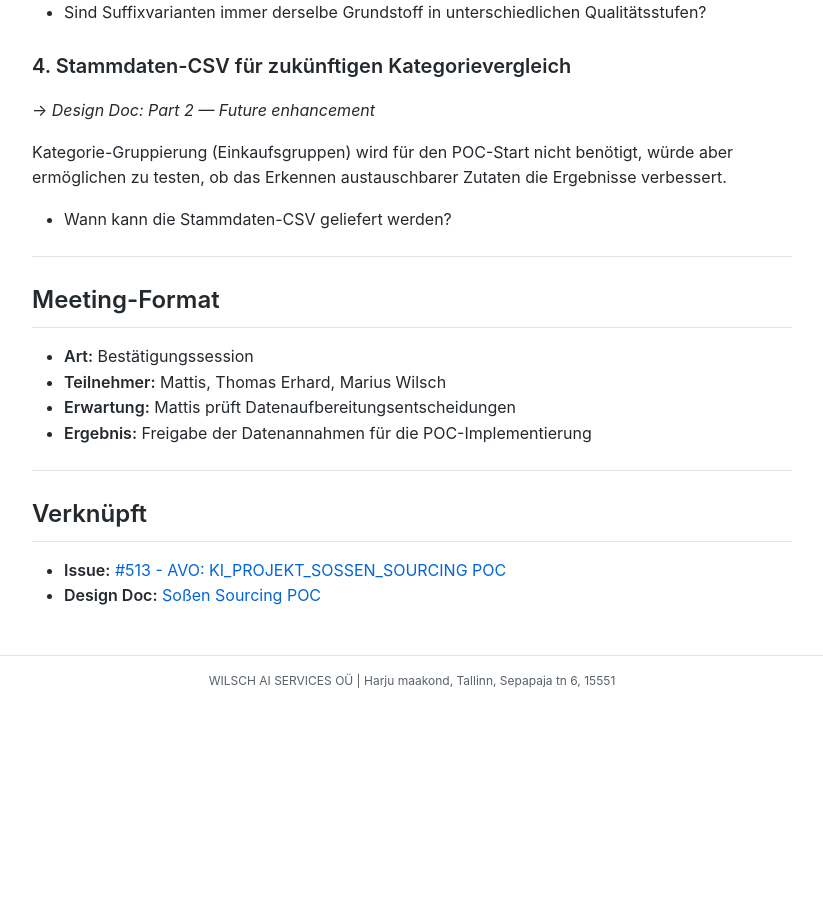
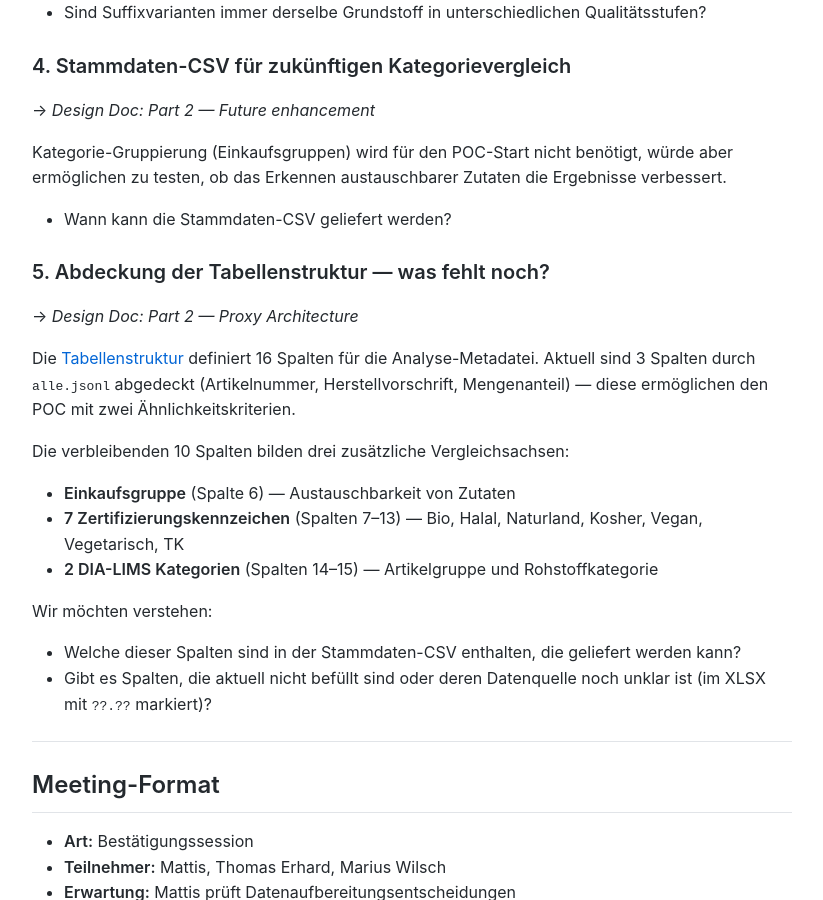
Before and after one commit to MariusWilsch/public-wilsch-ai-pages, a Jekyll site: the page built from project/avo_fullstack/meeting-agenda-mattis-data-confirmation.md, in a window 1280 px wide and 900 px high, scrolled down 1539 px. Shown: the whole window, without its empty margins (228-1051 px from the left). Built offline with Jekyll 4.4.1, drawn with Linux system fonts in a browser that asks for light colours; our own code applies the rules of GitHub Pages for plain Markdown files; before the commit the page ends 2244 px from its top, so only the background shows below that.

Commit message:
Sync from hippocampus 2026-02-13

```diff
--- a/project/avo_fullstack/meeting-agenda-mattis-data-confirmation.md
+++ b/project/avo_fullstack/meeting-agenda-mattis-data-confirmation.md
@@ -52,6 +52,20 @@ Kategorie-Gruppierung (Einkaufsgruppen) wird für den POC-Start nicht benötigt,
 
 - Wann kann die Stammdaten-CSV geliefert werden?
 
+### 5. Abdeckung der Tabellenstruktur — was fehlt noch?
+→ *Design Doc: Part 2 — Proxy Architecture*
+
+Die [Tabellenstruktur](https://docs.google.com/spreadsheets/d/1GEXqdkFxCtA4xSUjFpZTBUBPk6O_Jx8G) definiert 16 Spalten für die Analyse-Metadatei. Aktuell sind 3 Spalten durch `alle.jsonl` abgedeckt (Artikelnummer, Herstellvorschrift, Mengenanteil) — diese ermöglichen den POC mit zwei Ähnlichkeitskriterien.
+
+Die verbleibenden 10 Spalten bilden drei zusätzliche Vergleichsachsen:
+- **Einkaufsgruppe** (Spalte 6) — Austauschbarkeit von Zutaten
+- **7 Zertifizierungskennzeichen** (Spalten 7–13) — Bio, Halal, Naturland, Kosher, Vegan, Vegetarisch, TK
+- **2 DIA-LIMS Kategorien** (Spalten 14–15) — Artikelgruppe und Rohstoffkategorie
+
+Wir möchten verstehen:
+- Welche dieser Spalten sind in der Stammdaten-CSV enthalten, die geliefert werden kann?
+- Gibt es Spalten, die aktuell nicht befüllt sind oder deren Datenquelle noch unklar ist (im XLSX mit `??.??` markiert)?
+
 ---
 
 ## Meeting-Format
```
Also changed, not shown: project/avo_fullstack/design-doc-sossen-sourcing-poc.md (+1 -1 lines).
